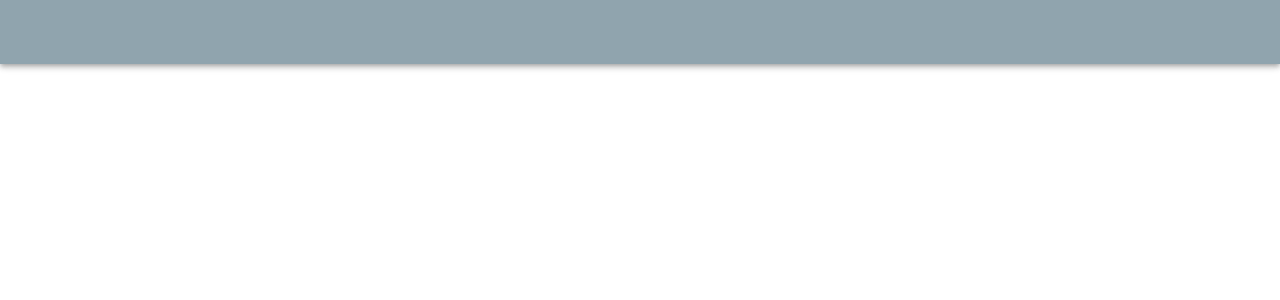
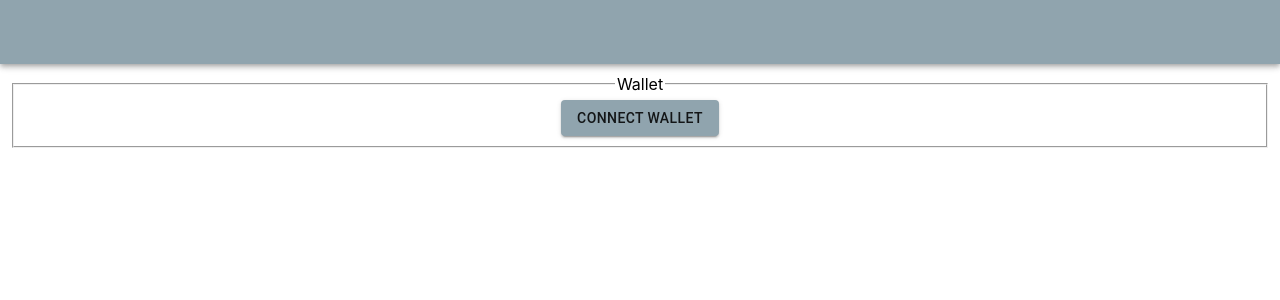
Before and after one commit to vincent-l-j/test-transactor, a React (Create React App) app: page / in a window 1280 px wide. Shown: the top 300 px of the page. Built offline with nearby package versions, Linux system fonts and the light colour scheme.

Commit message:
Add button to connect to wallet

```diff
--- a/package.json
+++ b/package.json
@@ -14,6 +14,7 @@
     "assert": "^2.0.0",
     "buffer": "^6.0.3",
     "crypto-browserify": "^3.12.0",
+    "ethers": "^5.6.7",
     "react": "^18.1.0",
     "react-dom": "^18.1.0",
     "react-scripts": "5.0.1",
--- a/src/App.tsx
+++ b/src/App.tsx
@@ -1,4 +1,4 @@
-import React from 'react';
+import React, { useState } from 'react';
 import './App.css';
 import { AppBar, Toolbar } from "@material-ui/core";
 import {
@@ -7,6 +7,8 @@ import {
   makeStyles,
 } from "@material-ui/core/styles";
 import { lightBlue, blueGrey } from "@material-ui/core/colors";
+import { Web3Provider } from "@ethersproject/providers/src.ts/web3-provider";
+import ConnectWallet from "./ConnectWallet";
 
 const theme = createTheme({
   palette: {
@@ -28,9 +30,19 @@ const useStyles = makeStyles({
   },
   appBar: {
   },
+  container: {
+    display: "flex",
+    flex: 1,
+  },
+  main: {
+    flex: 1,
+    margin: "10px",
+  },
 });
 
 function App() {
+  const [, setProvider] = useState<Web3Provider>();
+  const [, setAddress] = useState<string>();
   const classes = useStyles();
 
   return (
@@ -40,6 +52,18 @@ function App() {
           <Toolbar>
           </Toolbar>
         </AppBar>
+
+        <div className={classes.container}>
+          <main className={classes.main}>
+            <fieldset>
+              <legend>Wallet</legend>
+              <ConnectWallet
+                setProvider={setProvider}
+                setAddress={setAddress}
+              />
+            </fieldset>
+          </main>
+        </div>
       </div>
     </ThemeProvider>
   );
--- /dev/null
+++ b/src/ConnectWallet.tsx
@@ -0,0 +1,33 @@
+import { Button } from "@material-ui/core";
+import React from "react";
+import { ethers } from "ethers";
+import { Web3Provider } from "@ethersproject/providers/src.ts/web3-provider";
+
+declare let window: any;
+
+interface Props {
+  setAddress: (address: string) => void;
+  setProvider: (provider: Web3Provider) => void;
+}
+
+export default function ConnectWallet({ setAddress, setProvider }: Props) {
+  const connectWallet = () => {
+    try {
+      window.ethereum
+        .request({ method: "eth_requestAccounts" })
+        .then((accounts: string[]) => {
+          const _provider = new ethers.providers.Web3Provider(window.ethereum);
+          setAddress(accounts[0]);
+          setProvider(_provider);
+        });
+    } catch (e) {
+      console.error("No web3 provider available");
+    }
+  };
+
+  return (
+    <Button variant="contained" color="primary" onClick={connectWallet}>
+      Connect Wallet
+    </Button>
+  );
+}
```
Also changed, not shown: 1 other file (tests, documents, lock files or other folders).
